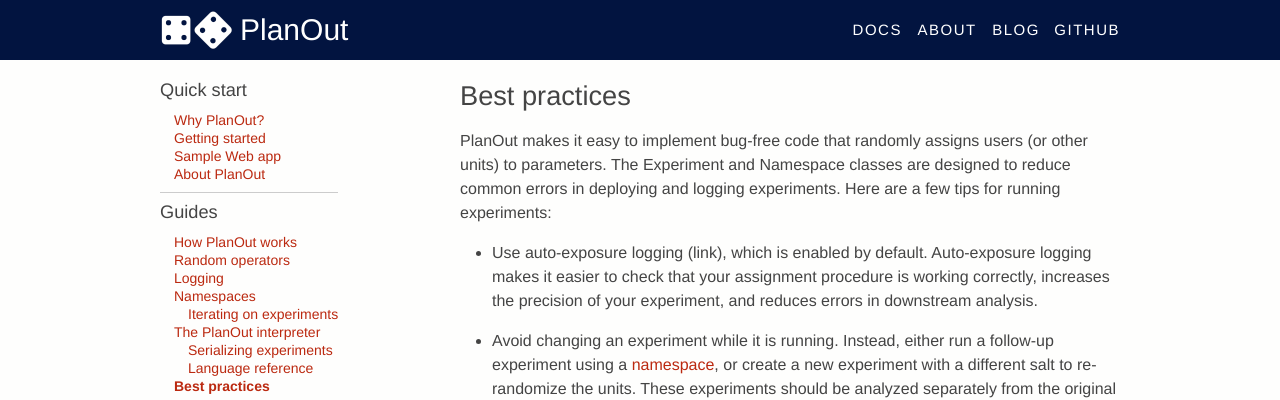
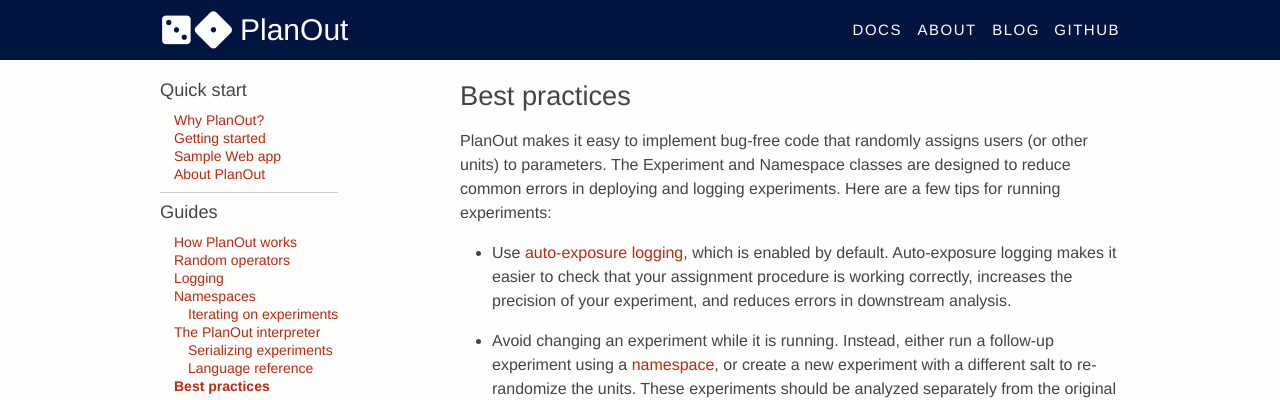
Before and after one commit to facebookarchive/planout, a Jekyll site: the page built from docs/06-best-practices.md, in a window 1280 px wide. Shown: the top 400 px of the page. Built offline with Jekyll 4.4.1, drawn with Linux system fonts in a browser that asks for light colours; Markdown is read by kramdown in place of the engine named in the settings.

Commit message:
Update 06-best-practices.md

```diff
--- a/docs/06-best-practices.md
+++ b/docs/06-best-practices.md
@@ -8,7 +8,7 @@
 
 PlanOut makes it easy to implement bug-free code that randomly assigns users (or other units) to parameters. The Experiment and Namespace classes are designed to reduce common errors in deploying and logging experiments. Here are a few tips for running experiments:
 
-* Use auto-exposure logging (link), which is enabled by default.  Auto-exposure logging makes it easier to check that your assignment procedure is working correctly, increases the precision of your experiment, and reduces errors in downstream analysis.
+* Use [auto-exposure logging](logging.html), which is enabled by default.  Auto-exposure logging makes it easier to check that your assignment procedure is working correctly, increases the precision of your experiment, and reduces errors in downstream analysis.
 * Avoid changing an experiment while it is running. Instead, either run a follow-up experiment using a [namespace](namespaces.html), or create a new experiment with a different salt to re-randomize the units. These experiments should be analyzed separately from the original experiment.
 * Automate the analysis of your experiment. If you are running multiple related experiments, create a pipeline to automatically do the analysis.
 
```
